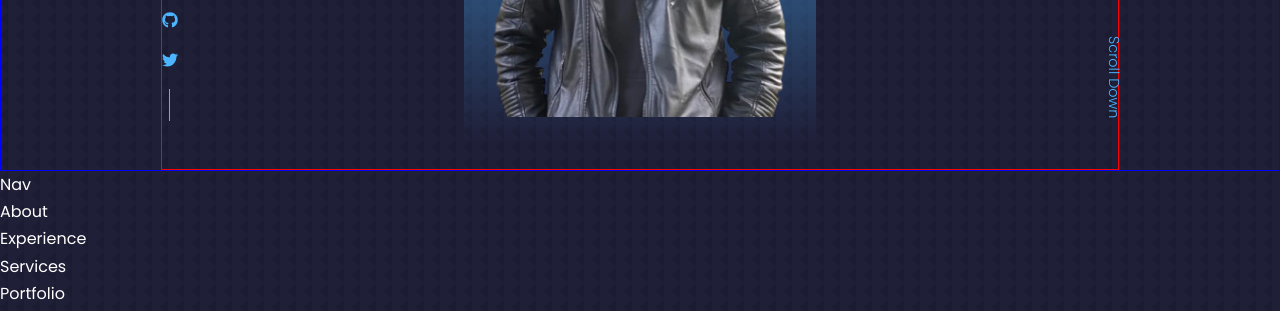
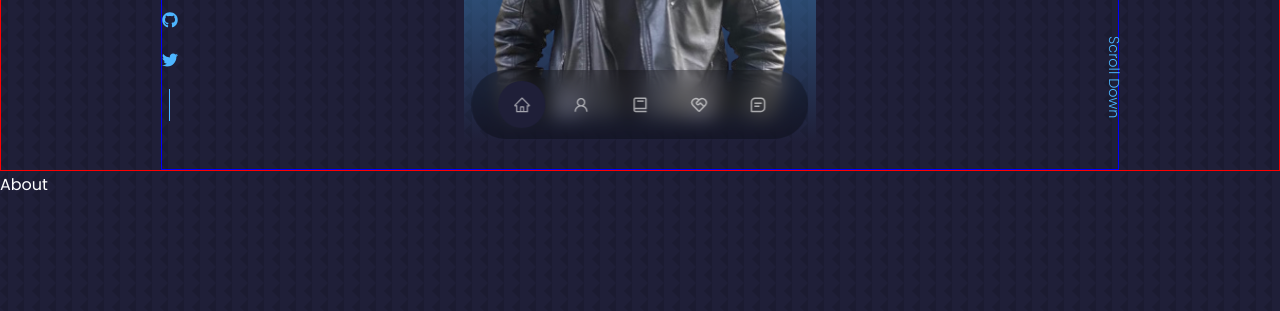
Before and after one commit to ismailonur/ismailonur-portfolio, a React (Create React App) app: page / in a window 1280 px wide. Shown: the part 629-940 px from the top of the page. Built offline with nearby package versions, Linux system fonts and the light colour scheme; the HTML template or start-up script is replaced by a standard one.

Commit message:
nav complated

```diff
--- a/src/components/contact/Contact.jsx
+++ b/src/components/contact/Contact.jsx
@@ -3,7 +3,7 @@
 
 const Contact = () => {
   return (
-    <div>Contact</div>
+    <section id='contact'>Contact</section>
   )
 }
 
--- a/src/components/experience/Experience.jsx
+++ b/src/components/experience/Experience.jsx
@@ -3,7 +3,7 @@
 
 const Experience = () => {
   return (
-    <div>Experience</div>
+    <section id='experience'>Experience</section>
   )
 }
 
--- a/src/components/footer/Footer.jsx
+++ b/src/components/footer/Footer.jsx
@@ -3,7 +3,7 @@
 
 const Footer = () => {
   return (
-    <div>Footer</div>
+    <section id='footer'>Footer</section>
   )
 }
 
--- a/src/components/header/header.css
+++ b/src/components/header/header.css
@@ -3,7 +3,7 @@
     padding-top: 7rem;
     overflow: hidden;
     border-width: 1px;
-    border-color: blue;
+    border-color: red;
     border-style: solid;
 }
 
@@ -12,7 +12,7 @@
     height: 100%;
     position: relative;
     border-width: 1px;
-    border-color: red;
+    border-color: blue;
     border-style: solid;
 }
 
--- a/src/components/nav/Nav.jsx
+++ b/src/components/nav/Nav.jsx
@@ -1,10 +1,50 @@
 import React from 'react'
+import { useState } from 'react'
 import './nav.css'
 
+import { AiOutlineHome } from 'react-icons/ai'
+import { AiOutlineUser } from 'react-icons/ai'
+import { BiBook } from 'react-icons/bi'
+import { RiServiceLine } from 'react-icons/ri'
+import { BiMessageSquareDetail } from 'react-icons/bi'
+
 const Nav = () => {
+  const [activeNav, setActiveNav] = useState('#')
+
   return (
-    <div>Nav</div>
+    <nav>
+      <a
+        href="#"
+        onClick={() => setActiveNav('#')}
+        className={activeNav === '#' ? 'active' : ''}>
+        <AiOutlineHome />
+      </a>
+      <a
+        href="#about"
+        onClick={() => setActiveNav('#about')}
+        className={activeNav === '#about' ? 'active' : ''}>
+        <AiOutlineUser />
+      </a>
+      <a
+        href="#experience"
+        onClick={() => setActiveNav('#experience')}
+        className={activeNav === '#experience' ? 'active' : ''}>
+        <BiBook />
+      </a>
+      <a
+        href="#services"
+        onClick={() => setActiveNav('#services')}
+        className={activeNav === '#services' ? 'active' : ''}>
+        <RiServiceLine />
+      </a>
+      <a
+        href="#contact"
+        onClick={() => setActiveNav('#contact')}
+        className={activeNav === '#contact' ? 'active' : ''}>
+        <BiMessageSquareDetail />
+      </a>
+    </nav>
   )
 }
 
-export {Nav}
+export { Nav }
--- a/src/components/nav/nav.css
+++ b/src/components/nav/nav.css
@@ -0,0 +1,33 @@
+nav {
+    background: rgba(0, 0, 0, 0.3);
+    width: max-content;
+    display: block;
+    padding: 0.7rem 1.7rem;
+    z-index: 2;
+    position: fixed;
+    left: 50%;
+    transform: translateX(-50%);
+    bottom: 2rem;
+    display: flex;
+    gap: 0.8rem;
+    border-radius: 3rem;
+    backdrop-filter: blur(10px);
+}
+
+nav a{
+    background: transparent;
+    padding: 0.9rem;
+    border-radius: 50%;
+    display: flex;
+    color: var(--color-light);
+    font-size: 1.1rem;
+}
+
+nav a:hover{
+    background: rgba(0, 0, 0, 0.3);
+}
+
+nav a.active {
+    background: var(--color-bg);
+    color: var(--color-light);
+}
--- a/src/components/portfolio/Portfolio.jsx
+++ b/src/components/portfolio/Portfolio.jsx
@@ -3,7 +3,7 @@
 
 const Portfolio = () => {
   return (
-    <div>Portfolio</div>
+    <section id='portfolio'>Portfolio</section>
   )
 }
 
--- a/src/components/services/Services.jsx
+++ b/src/components/services/Services.jsx
@@ -3,7 +3,7 @@
 
 const Services = () => {
   return (
-    <div>Services</div>
+    <section id='services'>Services</section>
   )
 }
 
--- a/src/components/testimonials/Testimonials.jsx
+++ b/src/components/testimonials/Testimonials.jsx
@@ -3,7 +3,7 @@
 
 const Testimonials = () => {
   return (
-    <div>Testimonials</div>
+    <section id='testimonials'>Testimonials</section>
   )
 }
 
--- a/src/index.css
+++ b/src/index.css
@@ -62,6 +62,7 @@
 
 section {
     margin-top: 8rem;
+    height: 100vh;
 }
 
 section > h2,
```
